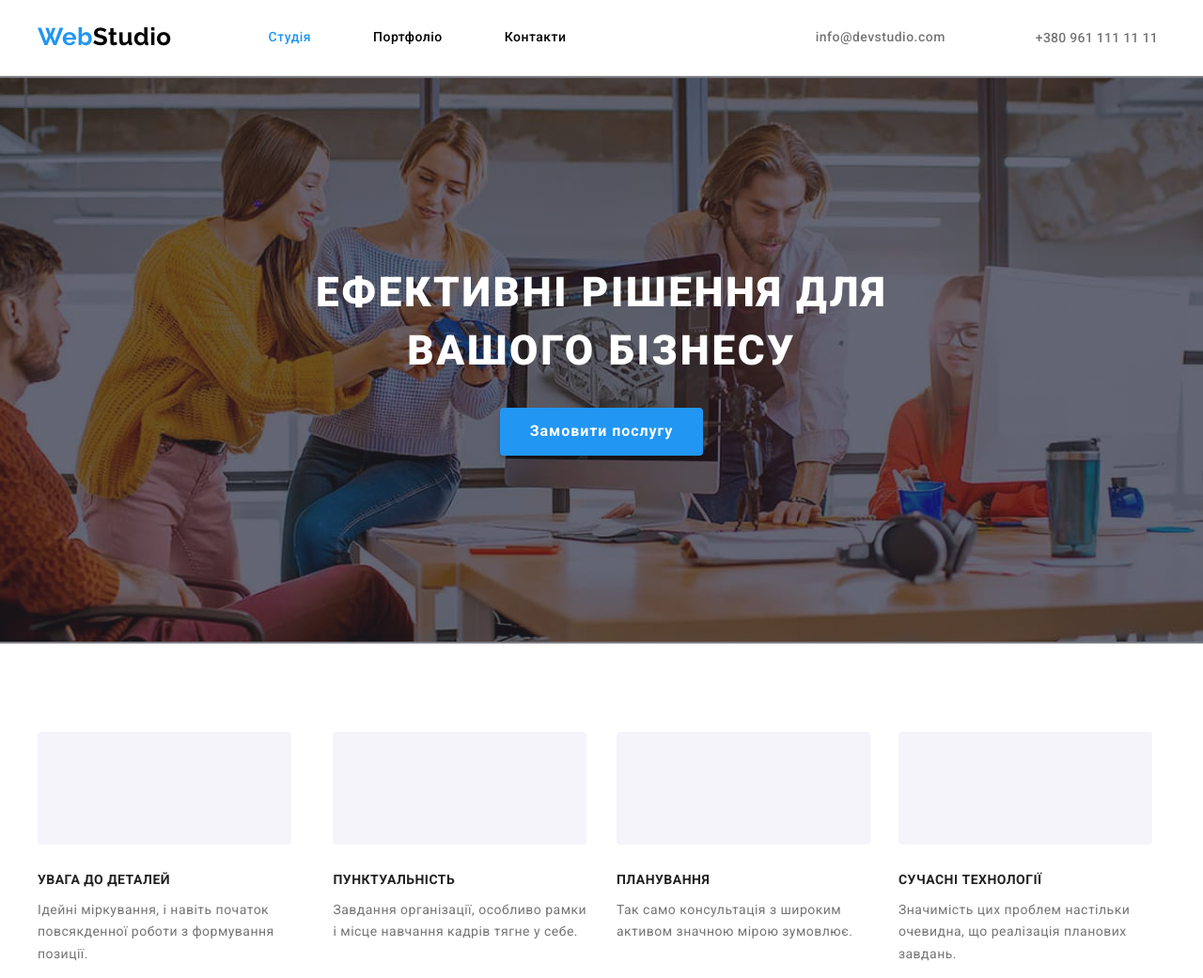
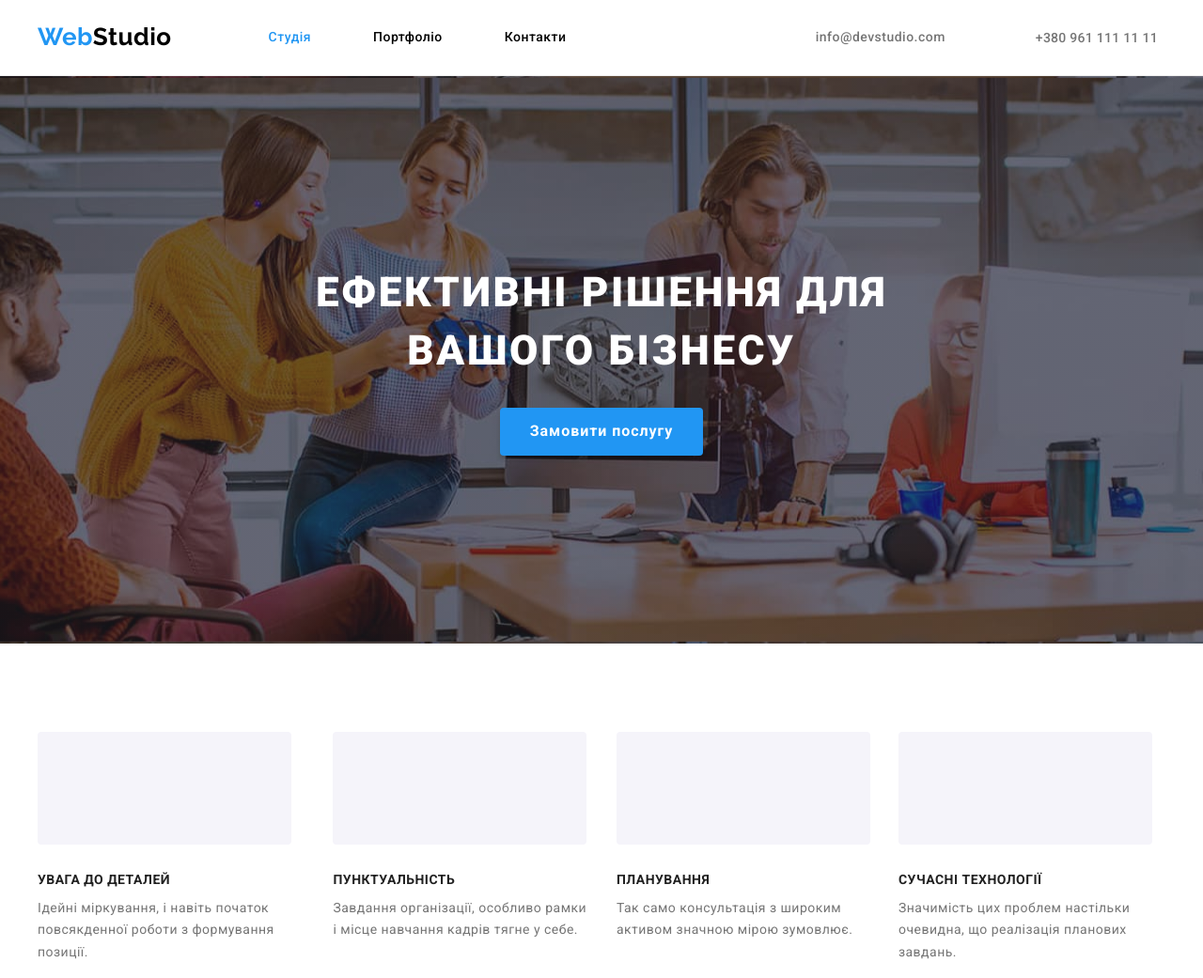
Before and after one commit to AndriiZhuk1707/dz4, a plain HTML site: page index.html in a window 1280 px wide. Shown: the top 1041 px of the page at 94% size. Drawn offline with nearby package versions, Linux system fonts and the light colour scheme.

Commit message:
dobavuv margin

```diff
--- a/css/style.css
+++ b/css/style.css
@@ -212,10 +212,8 @@ address{
          /* main */
 
 .hero-wraper {
-
             background-image: linear-gradient(to right, rgba(47, 48, 58, 0.4), rgba(47, 48, 58, 0.4)), url(../imeges/heeder.jpg);
             background-color: rgba(47, 48, 58, 0.4);
-    background-repeat: no-repeat;
             background-position: 50% 50%;
             max-width: 1600px;
             display: flex;
@@ -224,7 +222,6 @@ address{
             margin-left: auto;
             margin-right: auto;
         }
-
 .hero {
 
     display: flex;
@@ -313,9 +310,8 @@ address{
 }
 
 .advantage-title {
-    margin: 12px;
-    margin-left: 0;
-    font-family: 'Roboto';
+    margin-bottom: 10px;
+    font-family: Roboto;
     font-style: normal;
     font-weight: 700;
     font-size: 14px;
@@ -390,7 +386,8 @@ address{
     border-radius: 0px 0px 4px 4px;
  }
 
-.team-list-icon:not(:last-child) {
+.team-list-icon:not(:last-child)
+{
     margin-right: 30px;
 }
 
```
Lines whose indentation alone changed are shown as unchanged.
